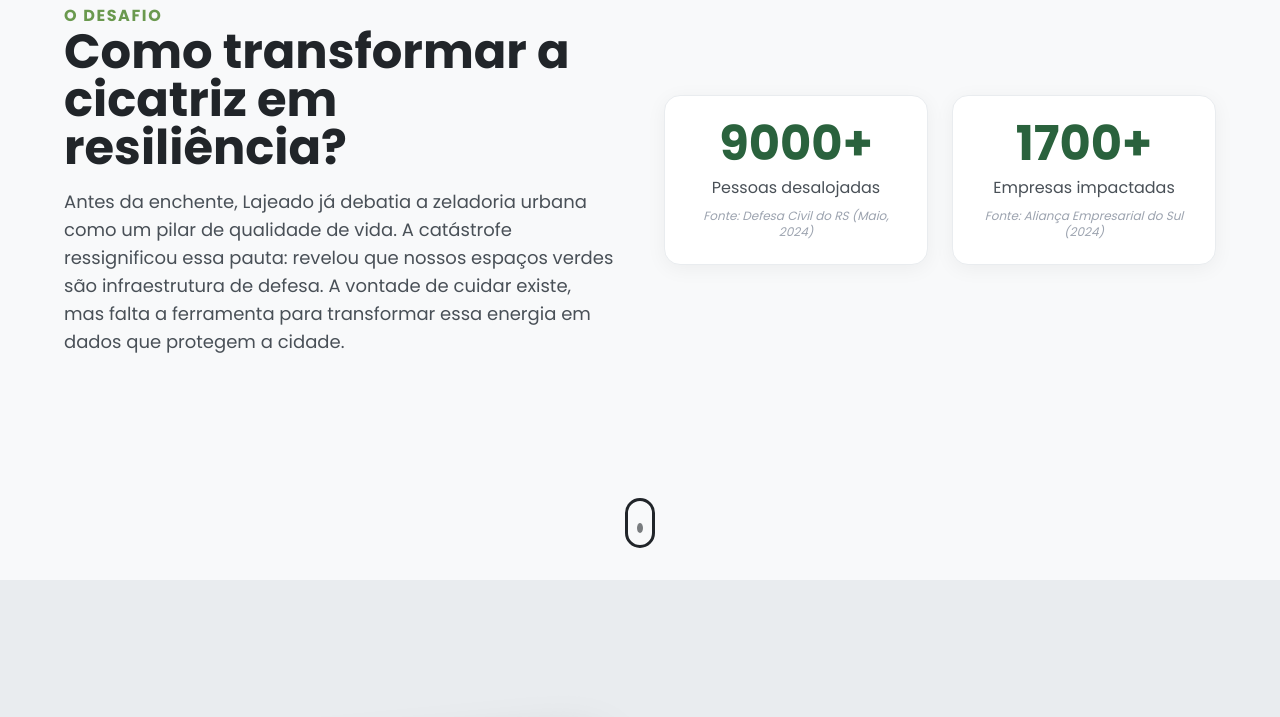
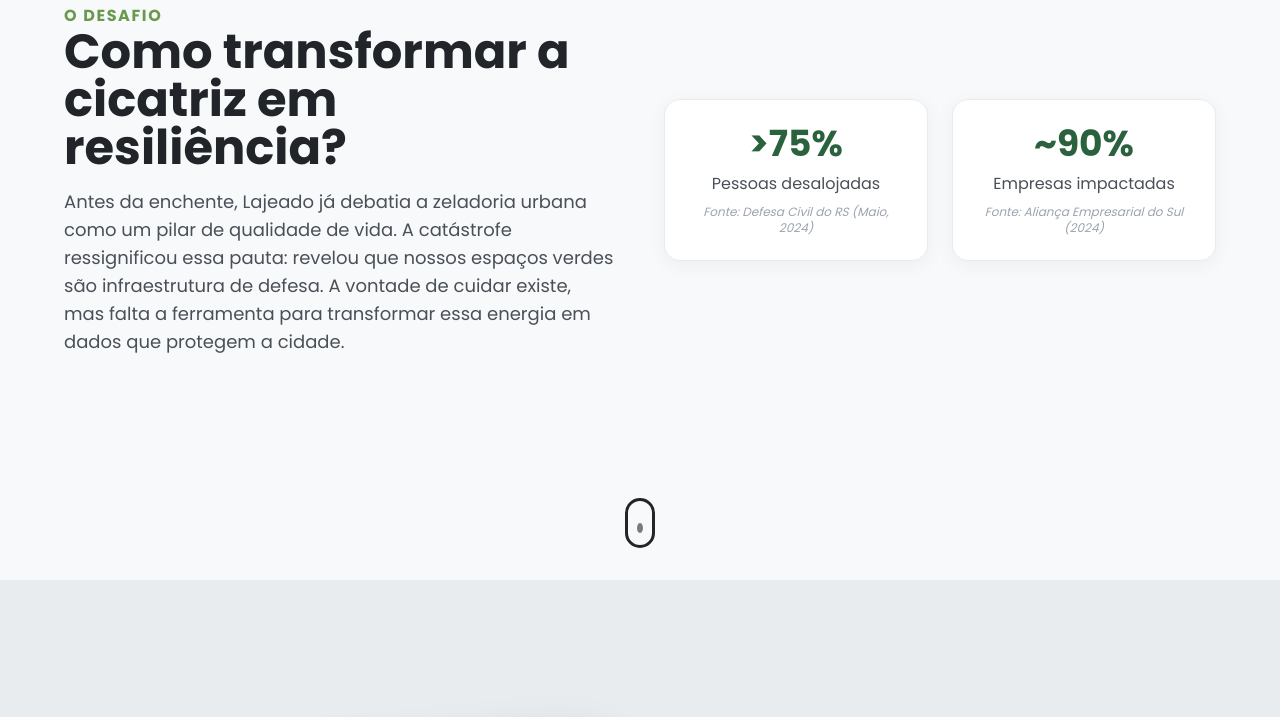
Before and after one commit to jeferson-scheibler/app-brota, a plain HTML site: page index.html in a window 1280 px wide. Shown: the part 1020-1737 px from the top of the page. Drawn offline with nearby package versions, Linux system fonts and the light colour scheme.

Commit message:
Alteração de estilização e informações

```diff
--- a/index.html
+++ b/index.html
@@ -247,12 +247,12 @@
                     </div>
                     <div class="grid grid-cols-1 sm:grid-cols-2 gap-6 animated-element" style="transition-delay: 0.2s;">
                         <div class="stat-card">
-                            <p class="text-5xl font-bold text-[var(--brand-green)]" data-target="9000">0+</p>
+                            <p class="text-4xl font-bold text-[var(--brand-green)]">>75%</p>
                             <p class="text-[var(--text-light)] mt-2">Pessoas desalojadas</p>
                             <p class="text-xs text-gray-400 italic mt-2">Fonte: Defesa Civil do RS (Maio, 2024)</p>
                         </div>
                         <div class="stat-card">
-                            <p class="text-5xl font-bold text-[var(--brand-green)]" data-target="1700">0+</p>
+                            <p class="text-4xl font-bold text-[var(--brand-green)]">~90%</p>
                             <p class="text-[var(--text-light)] mt-2">Empresas impactadas</p>
                             <p class="text-xs text-gray-400 italic mt-2">Fonte: Aliança Empresarial do Sul (2024)</p>
                         </div>
```
